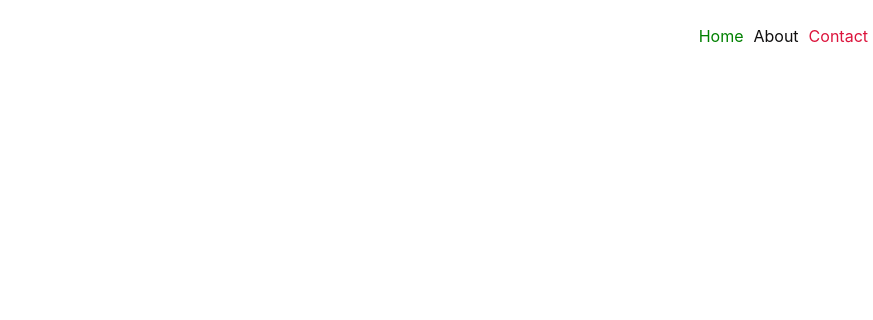
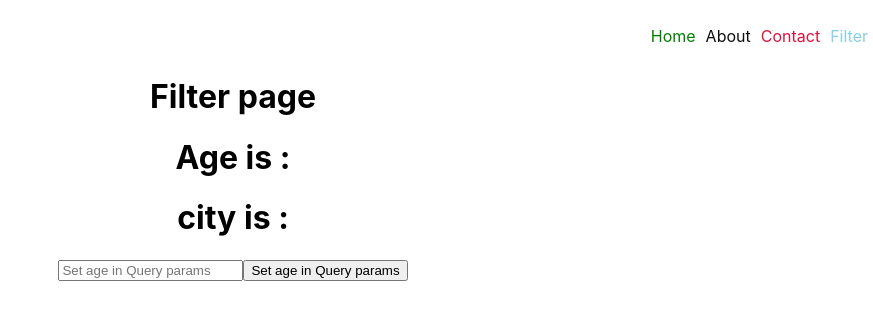
Before and after one commit to rolitiwari1234/React-1, a React (Create React App) app in the folder my-app/: page /filter in a window 1280 px wide. Before the commit this address had no page. Shown: the top 320 px of the page, without its empty margins (407-1280 px from the left). Built offline with nearby package versions, Linux system fonts and the light colour scheme.

Commit message:
useSeachParams and setSeachParams

```diff
--- a/my-app/src/App.js
+++ b/my-app/src/App.js
@@ -4,6 +4,7 @@ import Home from './components/Home';
 import About from './components/About'
 import Navbar from './components/Navbar';
 import User from './components/User';
+import Filter from './components/Filter';
 
 function App(){
     return (
@@ -15,6 +16,7 @@ function App(){
          <Route path = "/" element = {<Home/>}/>
          <Route path = "/about" elememt = {<About />}/>
          <Route path = "/user " element = {<User/>}/>
+         <Route path = "/filter" element =  {<Filter/>}/>
         <Route path = "/" element = {<Navigate to = "/"/>}/>
 
            </Routes>
--- /dev/null
+++ b/my-app/src/components/Filter.js
@@ -0,0 +1,19 @@
+import {useSearchParams} from "react-router-dom"
+
+function Filter(){
+    const [searchParams,setSeachParams]= useSearchParams()
+    console.warn(searchParams.get("age"))
+    console.warn(searchParams.get("city"))
+    const age = searchParams.get('age')
+    const city = searchParams.get("city")
+    return(
+        <div>
+            <h1>Filter page</h1>
+           <h1>Age is : {age}</h1>
+           <h1>city is : {city}</h1>
+           <input type = "text"onChange={(e)=>setSeachParams({text: e.target.value,age:90})}placeholder="Set age in Query params"/>
+           <button onClick={()=>setSeachParams({age:40})}>Set age in Query params</button>
+        </div>
+    )
+}
+export default Filter;
--- a/my-app/src/components/Navbar.js
+++ b/my-app/src/components/Navbar.js
@@ -16,6 +16,10 @@ function Navbar(){
             style = {({isActive})=>{return{color : isActive ? "greenyellow" : "crimson"}}}
             className = "nav-bar-link"to = "/contact">Contact</NavLink></li>
 
+            <li><NavLink
+            style = {({isActive}) =>{return{color : isActive ? "skyblue" : "blue"}}}
+            className= "nav-bar-link" to = "/filter">Filter</NavLink></li>
+
             {/* <li><Link to = "/user/roli">Roli</Link></li>
             <li><Link to = "/user/tiwari">tiwari</Link></li> */}
           </ul>
```
